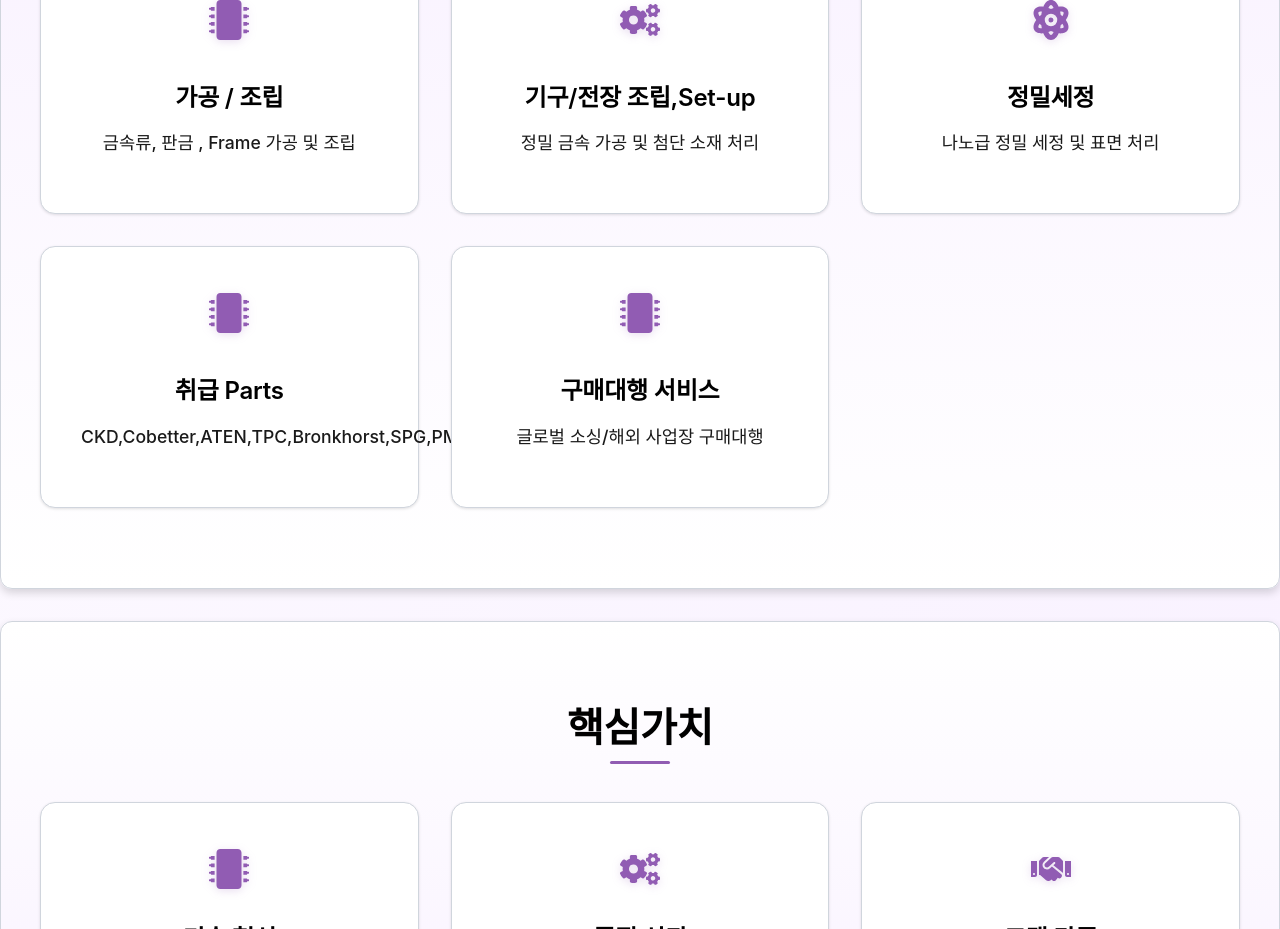
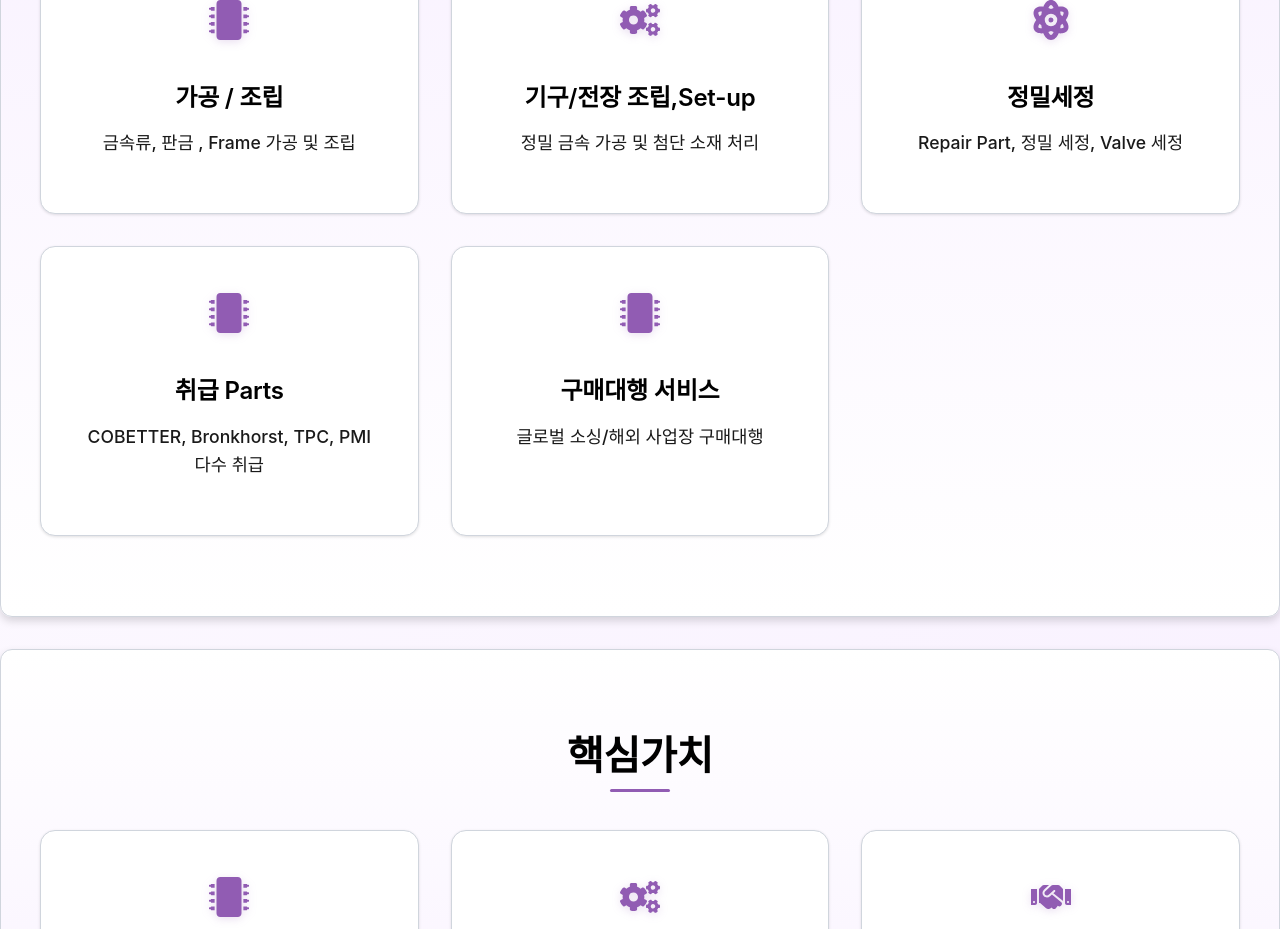
Before and after one commit to ukyo11/Goyo, a React (Create React App) app: page /goyo-web/ in a window 1280 px wide. Shown: the part 1120-2049 px from the top of the page. Built offline with nearby package versions, Linux system fonts and the light colour scheme.

Commit message:
변경수정

```diff
--- a/src/components/LandingPage.tsx
+++ b/src/components/LandingPage.tsx
@@ -328,14 +328,14 @@ const LandingPage = () => {
               <FaAtom />
             </IconWrapper>
             <h3>정밀세정</h3>
-            <p>나노급 정밀 세정 및 표면 처리</p>
+            <p>Repair Part, 정밀 세정, Valve 세정 </p>
           </BusinessCard>
           <BusinessCard whileHover={{ y: -10 }}>
             <IconWrapper>
               <FaMicrochip />
             </IconWrapper>
             <h3>취급 Parts</h3>
-            <p>CKD,Cobetter,ATEN,TPC,Bronkhorst,SPG,PMI,IKD</p>
+            <p>COBETTER, Bronkhorst, TPC, PMI 다수 취급</p>
           </BusinessCard>
           <BusinessCard whileHover={{ y: -10 }}>
             <IconWrapper>
```
